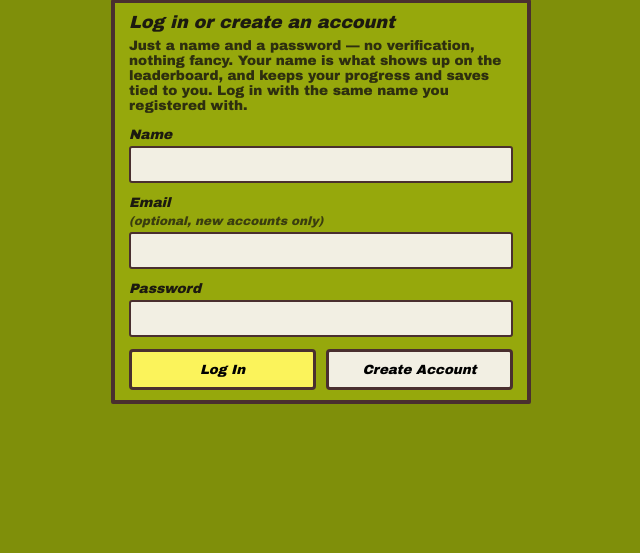
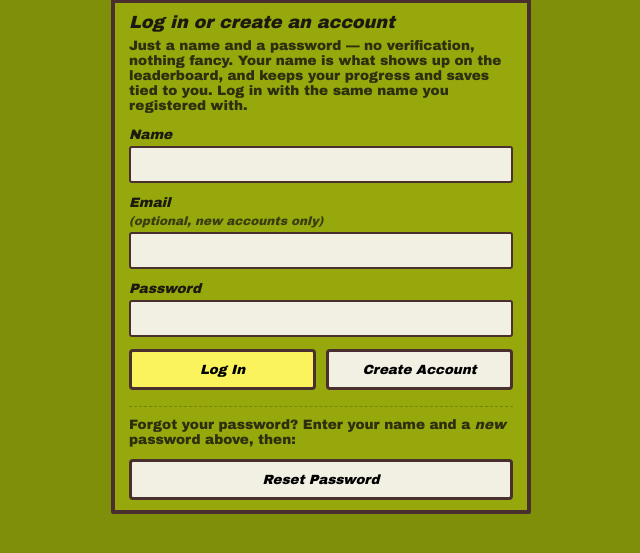
Before and after one commit to adairr/jungle-beans, a Flask app: page / in a window 1280 px wide. Shown: the part 140-693 px from the top of the page, without its empty margins (319-959 px from the left). Run offline with Flask 3, Linux system fonts and the light colour scheme.

Commit message:
Add self-service password reset to the login page
Enter your name and a new password (reusing the existing form fields
- no new inputs needed), click "Reset Password". No old-password or
email verification, matching the same trust level as registration
itself (a small friends-and-colleagues app, not a bank) - deliberate
given login is name-based now and many accounts have no email on file
to send a real reset link to anyway. Auto-logs in on success. Logged
to access_log as a "password_reset" event for visibility.

Verified end-to-end: old password stops working immediately after
reset, new password works, auto-login session is valid right after,
and resetting a nonexistent name fails cleanly.

Co-Authored-By: Claude Sonnet 5 <noreply@anthropic.com>

```diff
--- a/src/jungle_beans_game/app.py
+++ b/src/jungle_beans_game/app.py
@@ -123,6 +123,19 @@ def api_login():
     return jsonify({"ok": True})
 
 
+@app.post("/api/reset-password")
+def api_reset_password():
+    payload = request.get_json(force=True) or {}
+    result = db.reset_password(payload.get("name", ""), payload.get("password", ""))
+    if not result["ok"]:
+        return jsonify(result)
+    session.permanent = True
+    session["user_id"] = result["user_id"]
+    session["name"] = result["name"]
+    db.log_access(result["user_id"], result["name"], result.get("email"), "password_reset", request.remote_addr)
+    return jsonify({"ok": True})
+
+
 @app.post("/api/logout")
 def api_logout():
     session.clear()
--- a/src/jungle_beans_game/db.py
+++ b/src/jungle_beans_game/db.py
@@ -200,6 +200,26 @@ def authenticate(name: str, password: str) -> dict:
     return {"ok": True, "user_id": row["id"], "name": name, "email": row["email"]}
 
 
+def reset_password(name: str, new_password: str) -> dict:
+    """No old-password or email verification — same trust level as
+    registration itself (this is a small friends-and-colleagues app, not a
+    bank). Whoever knows an account's name can set it a new password."""
+    name = name.strip()
+    if not name:
+        return {"ok": False, "error": "Enter your name."}
+    if len(new_password) < 4:
+        return {"ok": False, "error": "New password must be at least 4 characters."}
+    with _connect() as conn:
+        row = conn.execute("SELECT id, email FROM users WHERE name = ?", (name,)).fetchone()
+        if row is None:
+            return {"ok": False, "error": "No account with that name."}
+        conn.execute(
+            "UPDATE users SET password_hash = ? WHERE id = ?",
+            (generate_password_hash(new_password), row["id"]),
+        )
+    return {"ok": True, "user_id": row["id"], "name": name, "email": row["email"]}
+
+
 def save_game(user_id: int, name: str, game_dict: dict) -> str:
     safe_name = "".join(c for c in name.strip() if c.isalnum() or c in "-_ ").strip() or "save"
     with _connect() as conn:
--- a/src/jungle_beans_game/static/css/login.css
+++ b/src/jungle_beans_game/static/css/login.css
@@ -11,6 +11,12 @@
   opacity: 0.85;
   margin: 0 0 14px 0;
 }
+.login-reset-hint {
+  margin: 4px 0 0 0;
+  padding-top: 10px;
+  border-top: 1px dashed rgba(0,0,0,0.25);
+}
+#reset-password-btn { background: var(--cream); }
 
 #auth-form { display: flex; flex-direction: column; gap: 12px; }
 #auth-form label {
--- a/src/jungle_beans_game/static/js/login.js
+++ b/src/jungle_beans_game/static/js/login.js
@@ -27,3 +27,7 @@ document.getElementById("auth-form").addEventListener("submit", (evt) => {
 document.getElementById("register-btn").addEventListener("click", () => {
   submitAuth("/api/register");
 });
+
+document.getElementById("reset-password-btn").addEventListener("click", () => {
+  submitAuth("/api/reset-password");
+});
--- a/src/jungle_beans_game/templates/login.html
+++ b/src/jungle_beans_game/templates/login.html
@@ -34,6 +34,10 @@
           <button type="submit" id="login-btn">Log In</button>
           <button type="button" id="register-btn">Create Account</button>
         </div>
+        <p class="login-hint login-reset-hint">Forgot your password? Enter your name and a <em>new</em> password above, then:</p>
+        <div class="login-buttons">
+          <button type="button" id="reset-password-btn">Reset Password</button>
+        </div>
       </form>
     </div>
   </div>
```
